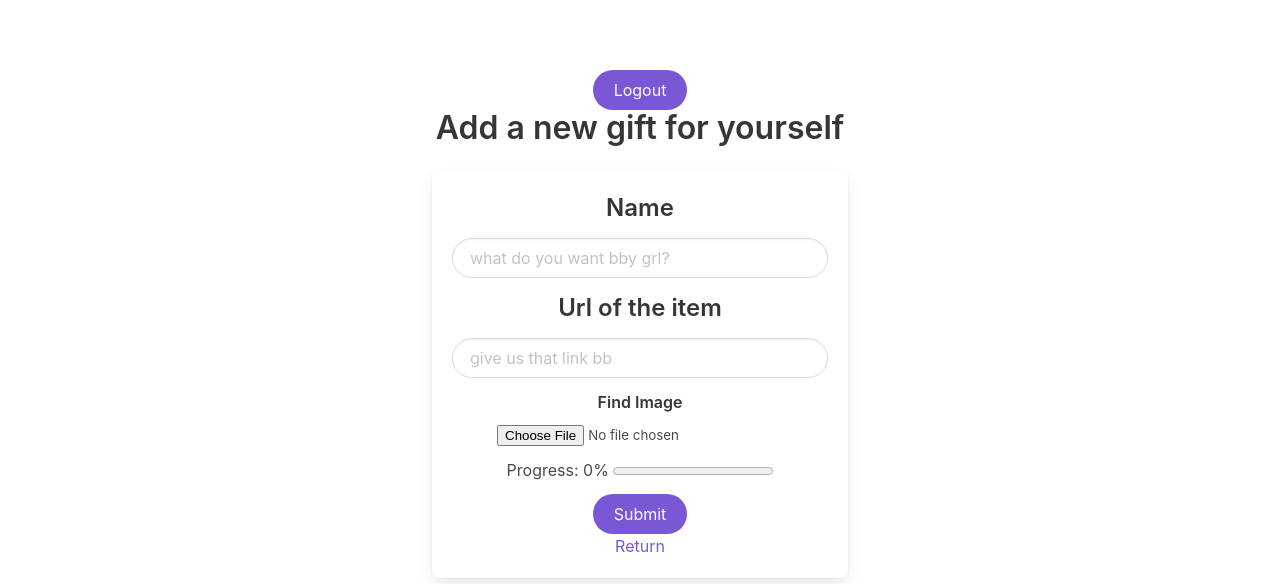
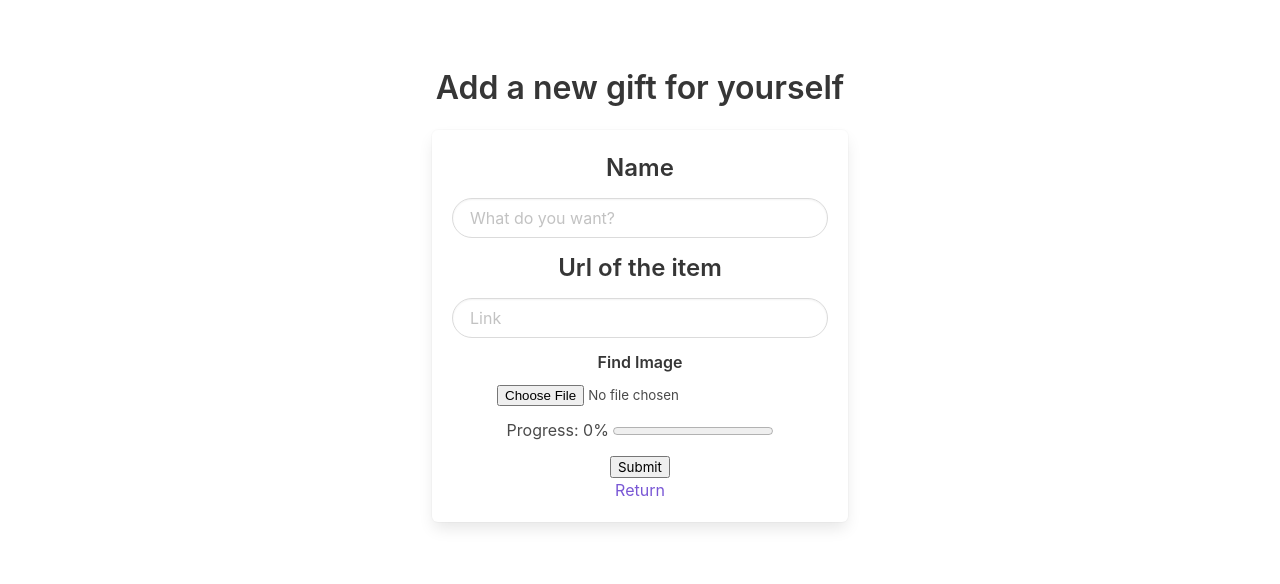
Before and after one commit to ispzz/gift-me, a Vue app: page /wishlist/new in a window 1280 px wide. Shown: the part 166-750 px from the top of the page. Built offline with nearby package versions, Linux system fonts and the light colour scheme; no server answers; sample sign-in values are in the browser's storage; what v-clipboard would draw is missing.

Commit message:
more fixes because of buttons

```diff
--- a/src/views/Edit.vue
+++ b/src/views/Edit.vue
@@ -10,7 +10,7 @@
           </b-field>
 
           <b-field label="Url of the item" custom-class="is-large">
-            <b-input placeholder="give us that link bb" v-model="wishlist.itemurl" rounded/>
+            <b-input v-model="wishlist.itemurl" rounded/>
           </b-field>
 
           <b-field label="Find Image">
@@ -26,7 +26,7 @@
               <img class="preview" :src="picture">
           </div>
 
-          <button type="is-primary" rounded>Submit</button><br/>
+          <button type="is-primary">Submit</button><br/>
           <router-link to="/wishlist">Return</router-link>
       </form>
       </div>
--- a/src/views/New.vue
+++ b/src/views/New.vue
@@ -1,16 +1,15 @@
 <template>
   <div class="centeredContainer">
     <section class="section">
-      <b-button type="is-primary" @click="logout" rounded>Logout</b-button>
       <h1 class="title">Add a new gift for yourself</h1>
       <div class="box has-text-centered">
       <form action="#" @submit.prevent="onUpload">
           <b-field label="Name" custom-class="is-large">
-            <b-input placeholder="what do you want bby grl?" v-model="wishlist.name" rounded/>
+            <b-input placeholder="What do you want?" v-model="wishlist.name" rounded/>
           </b-field>
 
           <b-field label="Url of the item" custom-class="is-large">
-            <b-input placeholder="give us that link bb" v-model="wishlist.itemurl" rounded/>
+            <b-input placeholder="Link" v-model="wishlist.itemurl" rounded/>
           </b-field>
 
           <b-field label="Find Image">
@@ -26,7 +25,7 @@
               <img class="preview" :src="picture">
           </div>
 
-          <b-button type="is-primary" rounded>Submit</b-button><br/>
+          <button type="is-primary">Submit</button><br/>
           <router-link to="/wishlist">Return</router-link>
       </form>
       </div>
```
